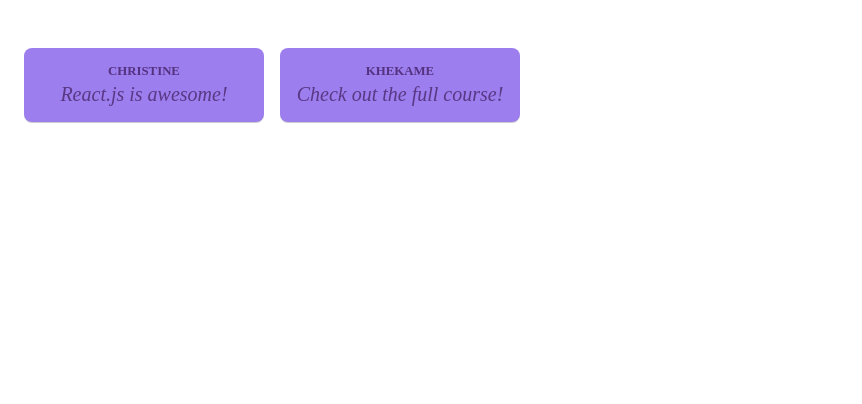
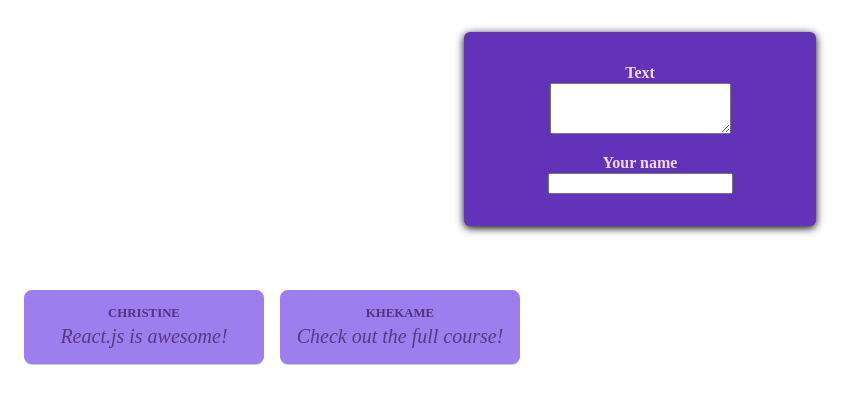
Before and after one commit to christine-M9/React-refresher, a React (Vite) app in the folder react-project/: page / in a window 1280 px wide. Shown: the top 404 px of the page, without its empty margins (0-862 px from the left). Built offline with nearby package versions, Linux system fonts and the light colour scheme.

Commit message:
preparing App for state

```diff
--- /dev/null
+++ b/react-project/src/components/NewPost.jsx
@@ -0,0 +1,18 @@
+import classes from './NewPost.module.css';
+
+function NewPost(){
+    return(
+    <form className={classes.form}>
+       <p>
+        <label htmlFor="body">Text</label>
+        <textarea id= "body" required rows={3}/>
+        </p>
+        <p>
+        <label htmlFor="name">Your name</label>
+        <input type="text" id="name" required />
+        </p>
+        </form>
+
+    );
+}
+export default NewPost;
--- /dev/null
+++ b/react-project/src/components/NewPost.module.css
@@ -0,0 +1,15 @@
+.form{
+    background-color: #6233b9;
+    padding: 1rem;
+    width: 20rem;
+    margin: 2rem auto;
+    border-radius: 6px;
+    box-shadow: 0 2px 8px rgba(0, 0, 0.2);
+}
+
+.form label{
+    display:block;
+    margin-bottom: 0.05rem;
+    color: #eadbfb;
+    font-weight: bold;
+}
--- a/react-project/src/components/PostsList.jsx
+++ b/react-project/src/components/PostsList.jsx
@@ -1,12 +1,16 @@
 import Post from './Post';
+import Newpost from './NewPost';
 import classes from './PostsList.module.css';
 
 function PostsList(){
     return(
+      <>
+        <Newpost/>
         <ul className={classes.posts}>
           <Post author="Christine" body="React.js is awesome!" />
           <Post author="Khekame" body="Check out the full course!" />
         </ul>
+      </>
     )
 
 }
```
Also changed, not shown: react-project/src/hooks/use-square.js (added, +7 -0 lines), react-project/src/components/Post.jsx (line endings or trailing spaces).
